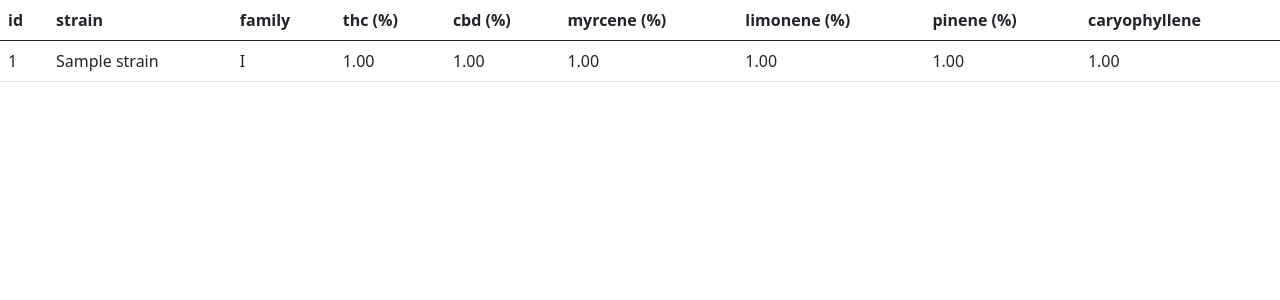
After one commit to cyobero/drosmokers, a Django app: page /batches/ in a window 1280 px wide. The commit adds this page. Shown: the top 300 px of the page. Run offline with Django 3.2, Linux system fonts and the light colour scheme; tables that the repository leaves empty hold one stand-in row (values such as "Sample post").

Commit message:
add url and views to retrieve all Batch objects

```diff
--- a/clusters/urls.py
+++ b/clusters/urls.py
@@ -18,11 +18,12 @@ from django.urls import path
 from django.conf import settings
 from django.conf.urls.static import static
 
-from strains.views import strain_form
+from strains.views import strain_form, batches_view
 
 urlpatterns = [
     path('admin/', admin.site.urls),
     path('new/strain', strain_form, name='strain-form'),
+    path('batches/', batches_view, name='batches'),
 ]
 
 if settings.DEBUG:
--- a/strains/models.py
+++ b/strains/models.py
@@ -18,7 +18,7 @@ class Strain(models.Model):
 
 class TerpeneProfile(models.Model):
     limonene = models.DecimalField(decimal_places=2, max_digits=5, default=0.0)
-    pinenee = models.DecimalField(decimal_places=2, max_digits=5, default=0.0)
+    pinene = models.DecimalField(decimal_places=2, max_digits=5, default=0.0)
     caryophillene = models.DecimalField(
         decimal_places=2, max_digits=5, default=0.0)
     myrcene = models.DecimalField(decimal_places=2, max_digits=5, default=0.0)
--- a/strains/views.py
+++ b/strains/views.py
@@ -1,7 +1,7 @@
-from django.shortcuts import render, redirect, reverse, HttpResponseRedirect
+from django.shortcuts import render
 from django.contrib import messages
 from strains.forms import StrainForm
-from strains.models import Strain
+from strains.models import Strain, Batch
 
 
 # Create your views here.
@@ -13,7 +13,11 @@ def strain_form(request):
         if form.is_valid():
             form.save()
             messages.success(request, "Strain successfully added")
-            return redirect("strain-form")
         return render(request, "strain_form.html", {"form": form})
     form = StrainForm()
     return render(request, 'strain_form.html', {'form': form})
+
+
+def batches_view(request):
+    batches = Batch.objects.all()
+    return render(request, "batches.html", {"batches": batches})
--- /dev/null
+++ b/templates/batches.html
@@ -0,0 +1,34 @@
+{% extends 'base.html' %}
+{% load static %}
+
+{% block content %}
+<table class="table">
+    <thead>
+        <th>id</th>
+        <th>strain</th>
+        <th>family</th>
+        <th>thc (%) </th>
+        <th>cbd (%) </th>
+        <th>myrcene (%)</th>
+        <th>limonene (%)</th>
+        <th>pinene (%)</th>
+        <th>caryophyllene</th>
+    </thead>
+
+    <tbody>
+        {% for batch in batches %}
+        <tr>
+            <td>{{ batch.id }}</td>
+            <td>{{ batch.strain.name }}</td>
+            <td>{{ batch.strain.family }}</td>
+            <td>{{ batch.thc_content  }}</td>
+            <td>{{ batch.cbd_content }}</td>
+            <td>{{ batch.terpenes.myrcene }}</td>
+            <td>{{ batch.terpenes.limonene }}</td>
+            <td>{{ batch.terpenes.pinene }}</td>
+            <td>{{ batch.terpenes.caryophillene }}</td>
+        </tr>
+        {% endfor %}
+    </tbody>
+</table>
+{% endblock %}
--- a/templates/strain_form.html
+++ b/templates/strain_form.html
@@ -6,7 +6,7 @@
 <div class='form-group' id='strain-form'>
     <form method="post" class="form-group">
         {% csrf_token %}
-        {{ form.as_table }}
+        {{ form.as_p }}
         <input type="submit" value="Submit">
     </form>
 </div>
```
Also changed, not shown: TODO.md (+3 -0 lines), media/IMG_0372.JPEG (added), strains/migrations/0007_rename_pinenee_terpeneprofile_pinene.py (added).
